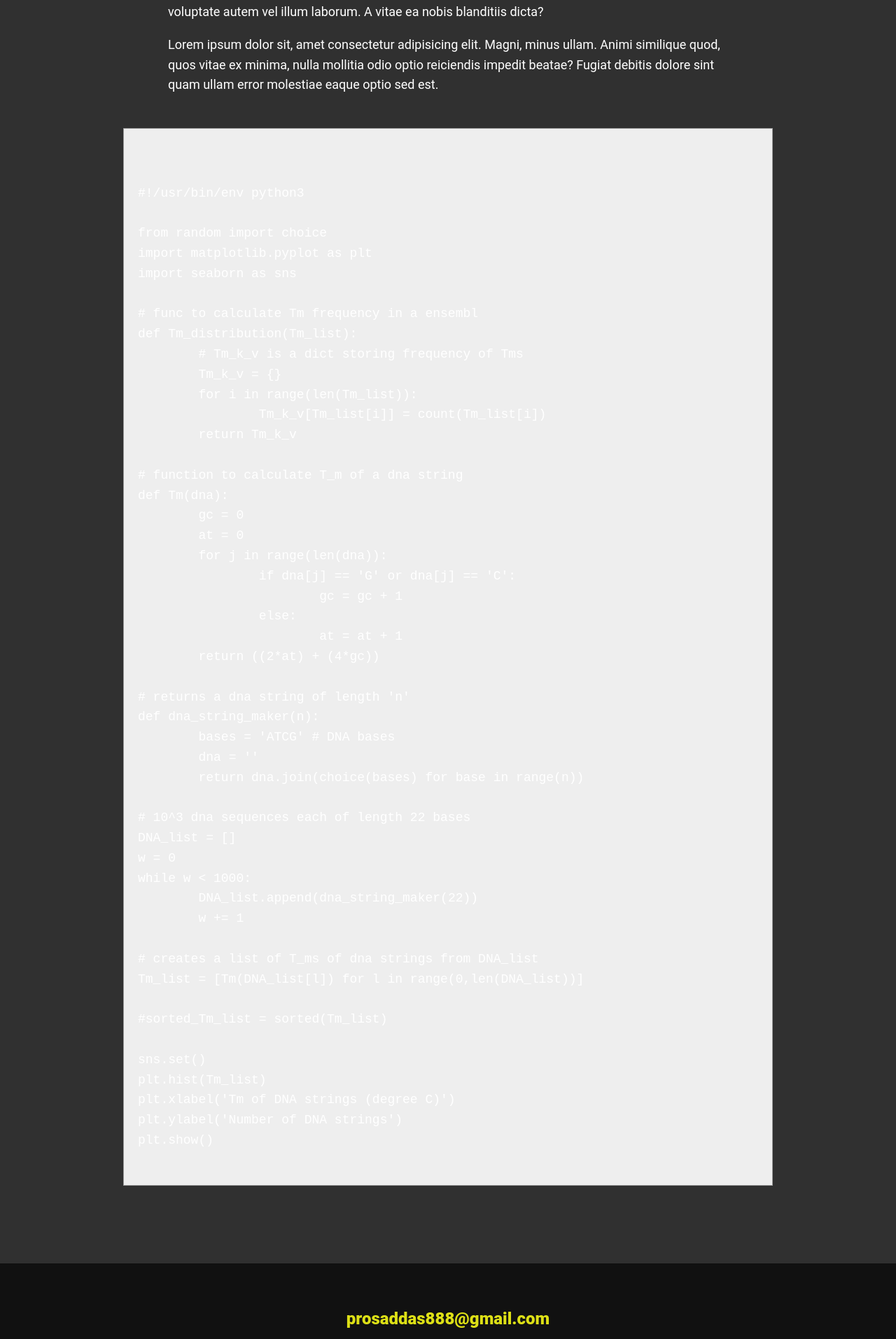
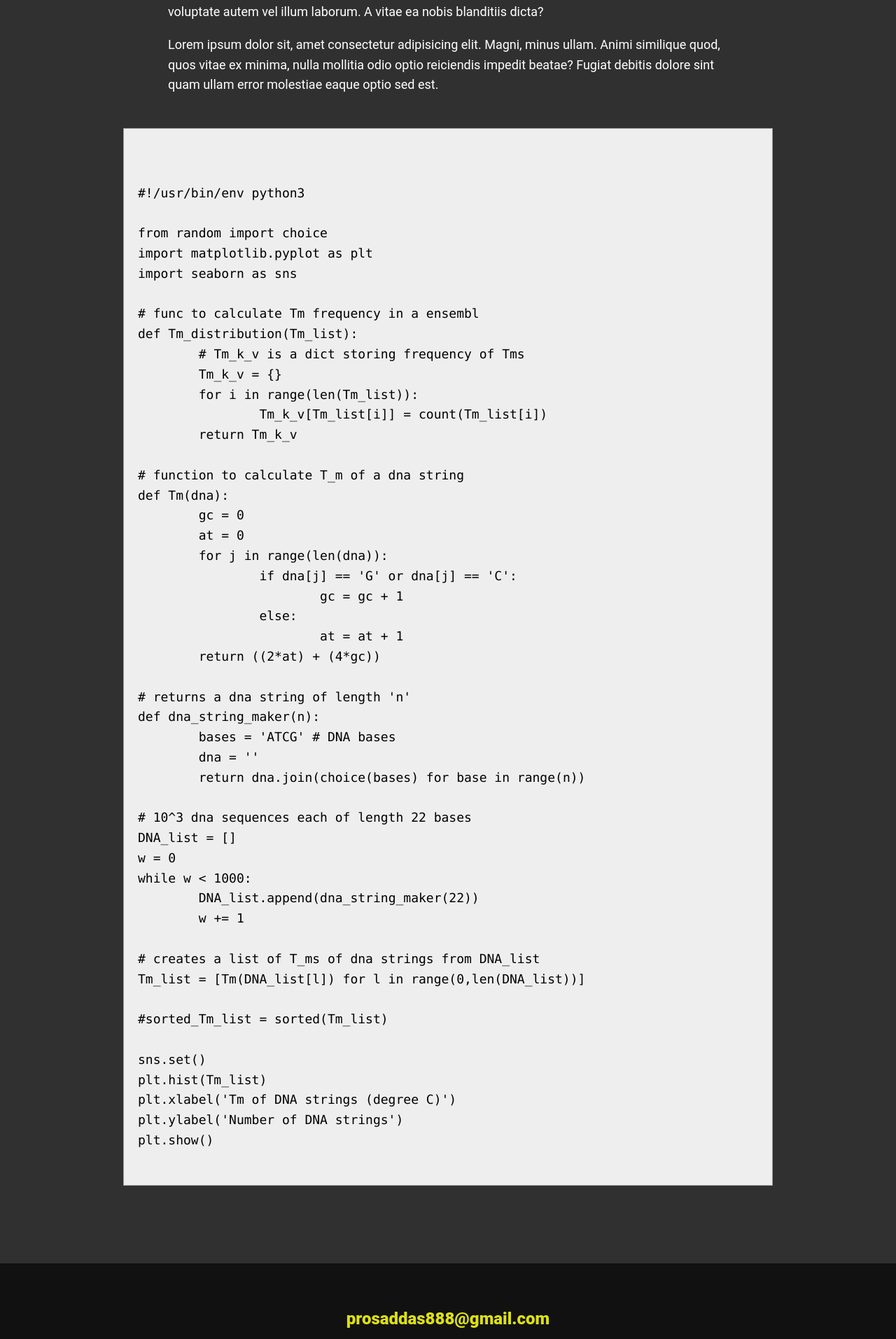
Before and after one commit to Prosaddas/prosaddas.github.io, a Jekyll site: the page portfolio-item_01.html, which Jekyll copies as it is, in a window 1280 px wide. Shown: the part 1260-3173 px from the top of the page at 70% size. Built offline with Jekyll 4.4.1, drawn with Linux system fonts in a browser that asks for light colours; nearby versions of some CDN libraries.

Commit message:
Update portfolio-item_01.html

```diff
--- a/portfolio-item_01.html
+++ b/portfolio-item_01.html
@@ -10,6 +10,8 @@
     <link rel="stylesheet" href="css/style.css">
 	<style>
 	pre code {
+	font-family: Menlo;
+	color: black;
   	background-color: #eee;
   	border: 1px solid #999;
   	display: block;
```
